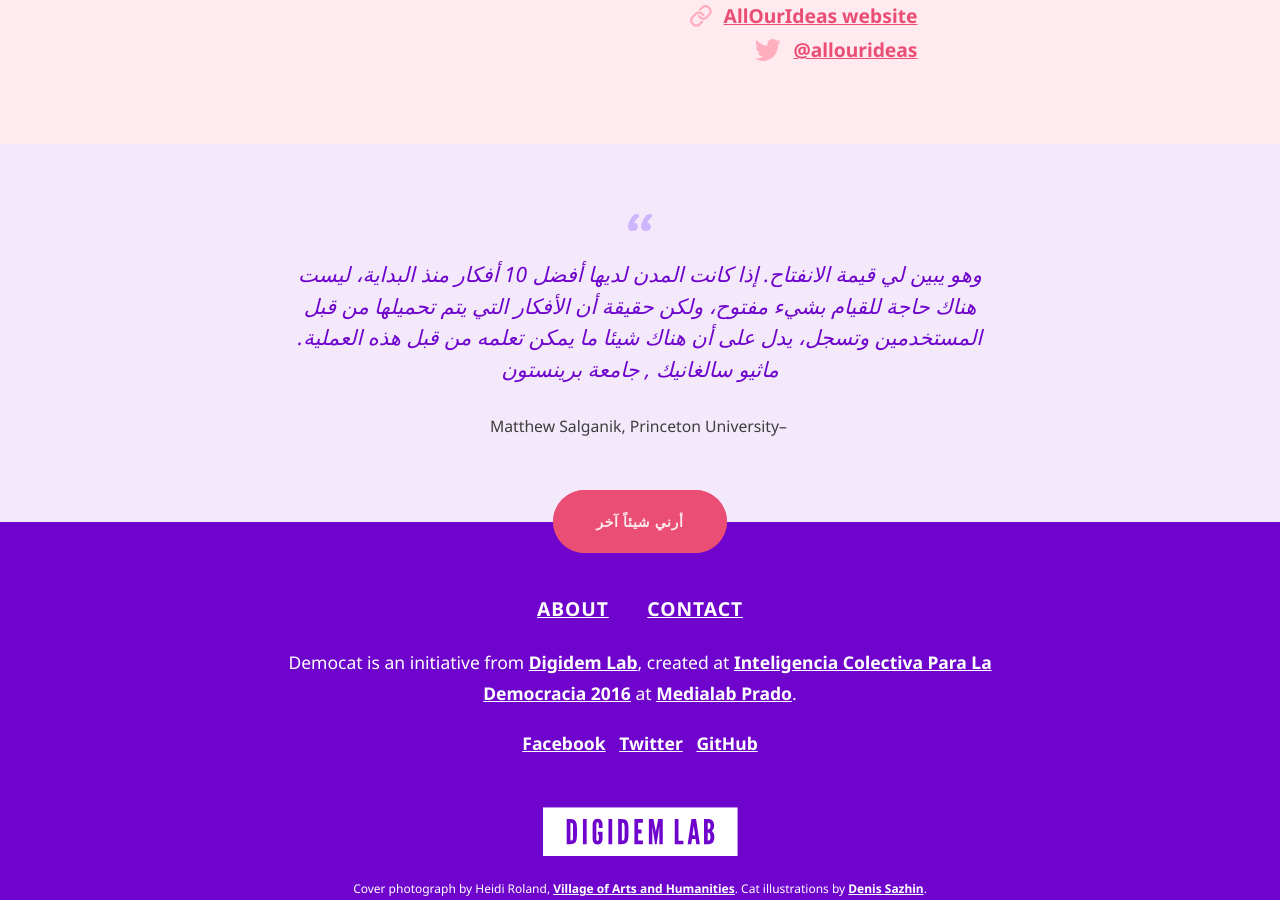
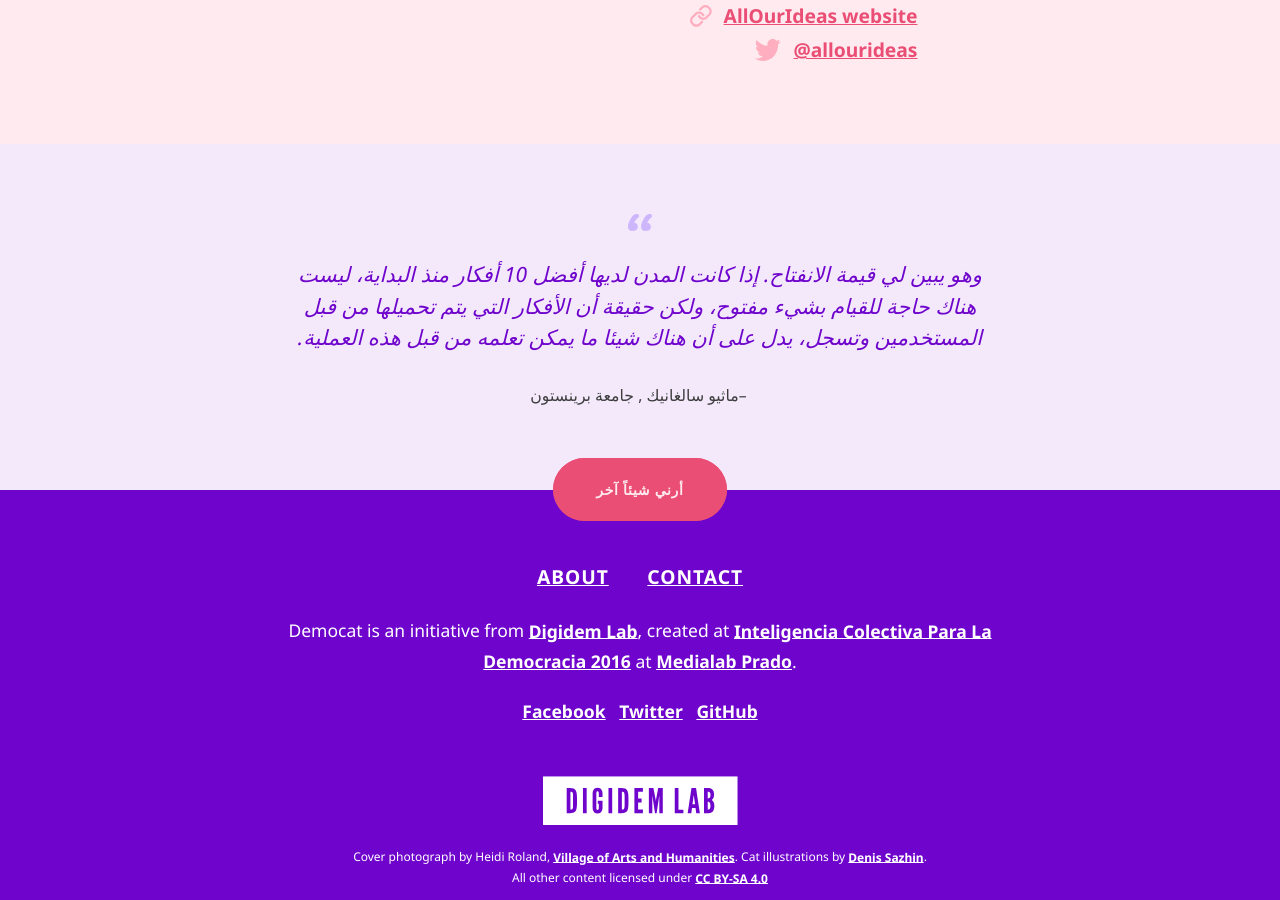
Before and after one commit to digidemlab/democat, a Jekyll site: the page built from _posts/ar/2016-11-28-allourideas.md, in a window 1280 px wide and 900 px high, scrolled down 2334 px. Built offline with Jekyll 4.4.1, drawn with Linux system fonts in a browser that asks for light colours.

Commit message:
Arabic update

```diff
--- a/_posts/ar/2016-11-28-allourideas.md
+++ b/_posts/ar/2016-11-28-allourideas.md
@@ -16,12 +16,9 @@
 difficulty: سهل
 democat: mouse
 democatsays: أفضل الأفكار تأتي من المستخدمين, قطط مثلي ومثلك!
-quote: وهو يبين لي قيمة الانفتاح. إذا كانت المدن لديها أفضل 10 أفكار منذ البداية،
-  ليست هناك حاجة للقيام بشيء مفتوح، ولكن حقيقة أن الأفكار التي يتم تحميلها من قبل
-  المستخدمين وتسجل، يدل على أن هناك شيئا ما يمكن تعلمه من قبل هذه العملية. ماثيو سالغانيك
-  , جامعة برينستون
-source: Matthew Salganik, Princeton University
-website: www.allourideas.org
+quote:	وهو يبين لي قيمة الانفتاح. إذا كانت المدن لديها أفضل 10 أفكار منذ البداية، ليست هناك حاجة للقيام بشيء مفتوح، ولكن حقيقة أن الأفكار التي يتم تحميلها من قبل المستخدمين وتسجل، يدل على أن هناك شيئا ما يمكن تعلمه من قبل هذه العملية.
+source: ماثيو سالغانيك , جامعة برينستون
+website: http://www.allourideas.org
 documentation:
 twitter: allourideas
 ---
```
Also changed, not shown: _posts/2016-11-28-allourideas.md (+1 -1 lines).
